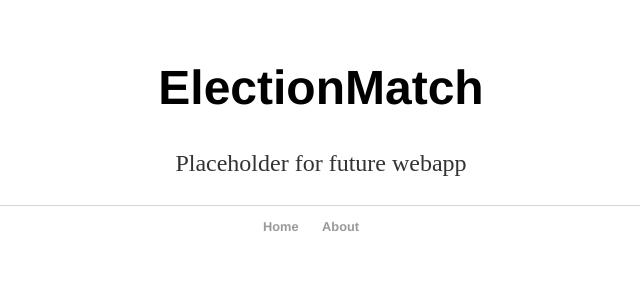
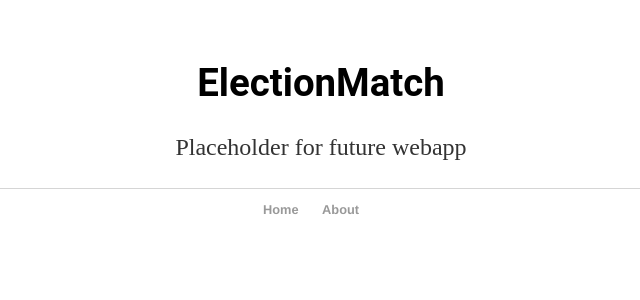
Before and after one commit to electionmatch/electionmatch.github.io, a Jekyll site: the page built from index.html, in a window 1280 px wide. Shown: the top 300 px of the page, without its empty margins (319-959 px from the left). Built offline with Jekyll 4.4.1, drawn with Linux system fonts in a browser that asks for light colours.

Commit message:
Update main.css

```diff
--- a/css/main.css
+++ b/css/main.css
@@ -20,8 +20,8 @@ a:hover {
     text-decoration: underline;
 }
 h1 {
-    font-size: 3em;
-    font-family:'Helvetica', 'Arial', 'Sans-Serif';
+    font-size: 3vw;
+    font-family:'Roboto', 'Arial', 'Sans-Serif';
 }
 p {
     font-size: 1.5em;
```
